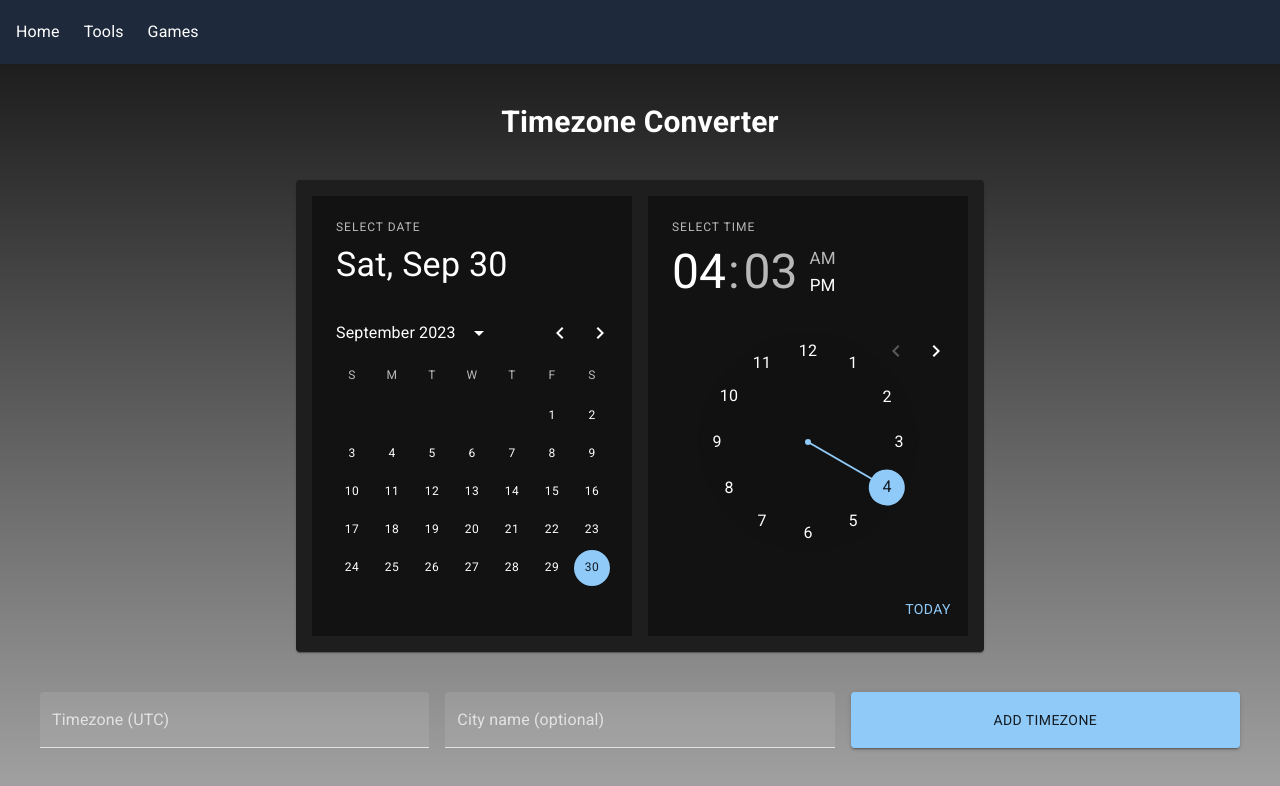
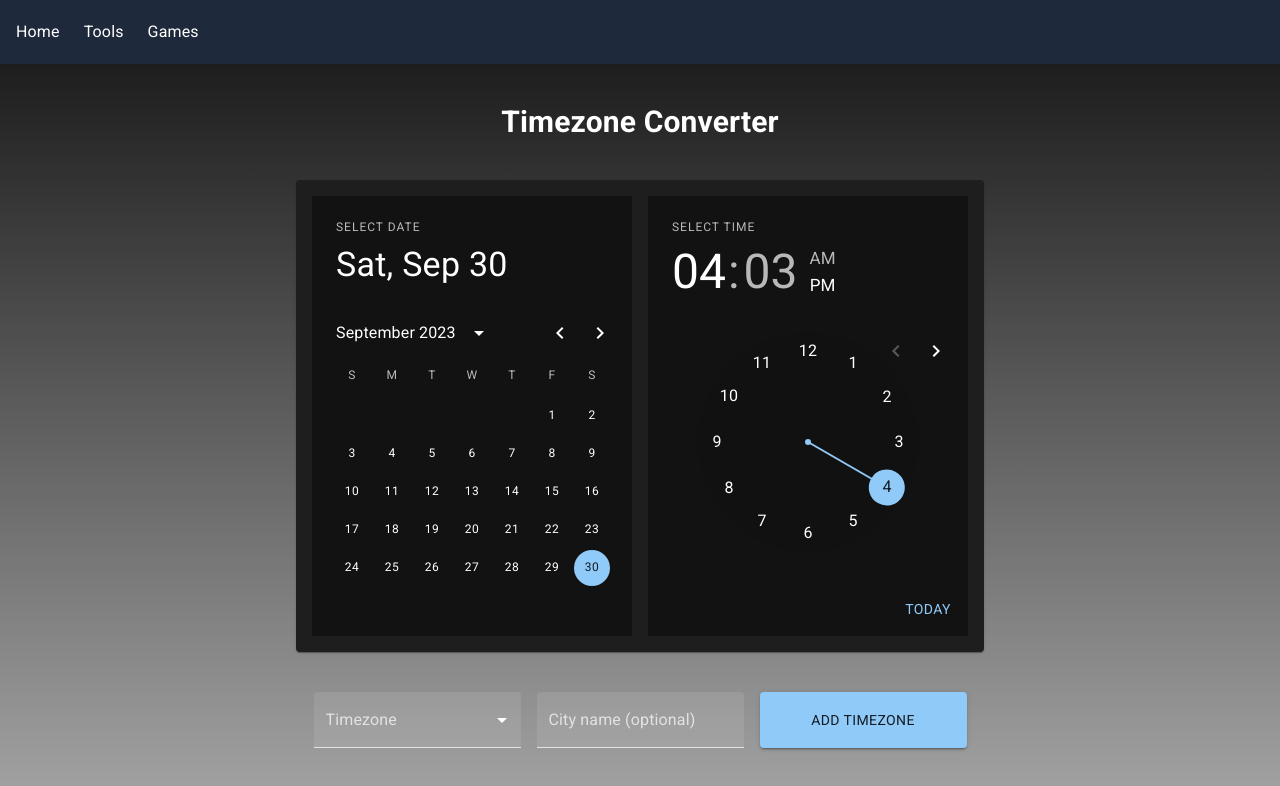
Before and after one commit to jayhuich/portfolio, a Next.js app: page /tools/timezone in a window 1280 px wide. Shown: the top 786 px of the page. Built offline with nearby package versions, Linux system fonts and the light colour scheme.

Commit message:
feat: searchable select input

```diff
--- a/src/app/tools/timezone/page.tsx
+++ b/src/app/tools/timezone/page.tsx
@@ -5,8 +5,9 @@ import utc from "dayjs/plugin/utc";
 import * as React from "react";
 
 import DatePicker from "@/components/datePicker";
+import SearchableSelect from "@/components/searchableSelect";
 import TimePicker from "@/components/timePicker";
-import { Button, Paper, TextField } from "@mui/material";
+import { Button, FormControl, InputLabel, Paper, TextField } from "@mui/material";
 
 type Timezone = {
   tz: string;
@@ -16,6 +17,8 @@ type Timezone = {
 export default function TimezonePage() {
   dayjs.extend(utc);
   dayjs.extend(timezone);
+
+  const allTimezones = Intl.supportedValuesOf("timeZone");
 
   const [timezones, setTimezones] = React.useState([
     { tz: dayjs.tz.guess() },
@@ -37,11 +40,11 @@ export default function TimezonePage() {
   }
 
   return (
-    <main className="flex flex-col items-center justify-between px-4 md:px-10 py-10 gap-10">
+    <main className="container flex flex-col items-center justify-between mx-auto px-4 md:px-10 py-10 gap-10">
       <h1 className="text-3xl font-bold">Timezone Converter</h1>
       <Paper elevation={1} className="p-4">
         <div className="grid md:grid-cols-2 gap-4">
-          <div className="flex flex-auto justify-center md:justify-end">
+          <div className="w-full md:w-auto flex flex-auto justify-center md:justify-end">
             <DatePicker value={time} onChange={(time) => time && setTime(time)} />
           </div>
           <div className="flex flex-auto justify-center md:justify-start">
@@ -49,18 +52,23 @@ export default function TimezonePage() {
           </div>
         </div>
       </Paper>
-      <div className="w-full grid md:grid-cols-3 gap-4">
+      <div className="w-full md:w-auto grid md:grid-cols-3 gap-4">
         <div className="flex justify-center md:justify-end">
-          <TextField
-            label={"Timezone (" + dayjs.tz.guess() + ")"}
-            value={newTimezone.tz}
-            onChange={(e) => setNewTimezone({ ...newTimezone, tz: e.target.value })}
-            variant="filled"
-            fullWidth
-          />
+          <FormControl variant="filled" fullWidth>
+            <InputLabel id="timezone-label">Timezone</InputLabel>
+            <SearchableSelect
+              id="timezone"
+              label="Timezone"
+              labelId="timezone-label"
+              options={allTimezones}
+              value={newTimezone.tz}
+              onChange={(e) => setNewTimezone({ ...newTimezone, tz: e.target.value as string })}
+            />
+          </FormControl>
         </div>
         <div className="flex justify-center md:justify-start">
           <TextField
+            id="city"
             label="City name (optional)"
             value={newTimezone.city || ""}
             onChange={(e) => setNewTimezone({ ...newTimezone, city: e.target.value })}
@@ -72,7 +80,7 @@ export default function TimezonePage() {
           Add timezone
         </Button>
       </div>
-      <Paper elevation={1} className="w-full p-4">
+      <Paper elevation={1} className=" p-4">
         {timezones.map((e, i) => {
           return (
             <div key={i} className="my-4">
--- /dev/null
+++ b/src/components/searchableSelect/index.tsx
@@ -0,0 +1,74 @@
+import * as React from "react";
+
+import SearchIcon from "@mui/icons-material/Search";
+import {
+  InputAdornment,
+  ListSubheader,
+  MenuItem,
+  Select,
+  SelectChangeEvent,
+  SelectProps,
+  TextField
+} from "@mui/material";
+
+type SearchableSelectProps = SelectProps & {
+  options: string[];
+};
+
+export default function SearchableSelect({ options, onChange, ...props }: SearchableSelectProps) {
+  const [selectedOption, setSelectedOption] = React.useState(options[0]);
+  const [searchText, setSearchText] = React.useState("");
+
+  const containsText = (str: string, searchStr: string) =>
+    str.toLowerCase().includes(searchStr.toLowerCase());
+
+  const displayedOptions = React.useMemo(
+    () => options.filter((option: string) => containsText(option, searchText)),
+    [searchText, options]
+  );
+
+  const customOnChange = (e: SelectChangeEvent<unknown>, child: React.ReactNode) => {
+    setSelectedOption(e.target.value as string);
+    onChange && onChange(e, child);
+  };
+
+  return (
+    <Select
+      MenuProps={{ autoFocus: false }}
+      onChange={(e, child) => customOnChange(e, child)}
+      onClose={() => setSearchText("")}
+      renderValue={() => selectedOption}
+      {...props}
+    >
+      <ListSubheader sx={{ bgcolor: "#363636" }}>
+        <TextField
+          size="small"
+          autoFocus
+          placeholder="Type to search..."
+          fullWidth
+          InputProps={{
+            startAdornment: (
+              <InputAdornment position="start">
+                <SearchIcon />
+              </InputAdornment>
+            )
+          }}
+          onChange={(e) => setSearchText(e.target.value)}
+          onKeyDown={(e) => {
+            if (e.key !== "Escape") {
+              // prevents autoselecting options while typing
+              e.stopPropagation();
+            }
+          }}
+        />
+      </ListSubheader>
+      {displayedOptions.map((e, i) => {
+        return (
+          <MenuItem value={e} key={i}>
+            {e}
+          </MenuItem>
+        );
+      })}
+    </Select>
+  );
+}
```
